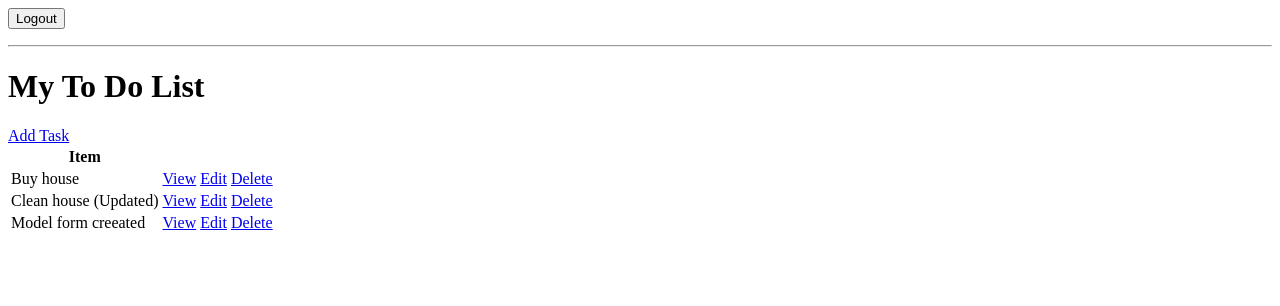
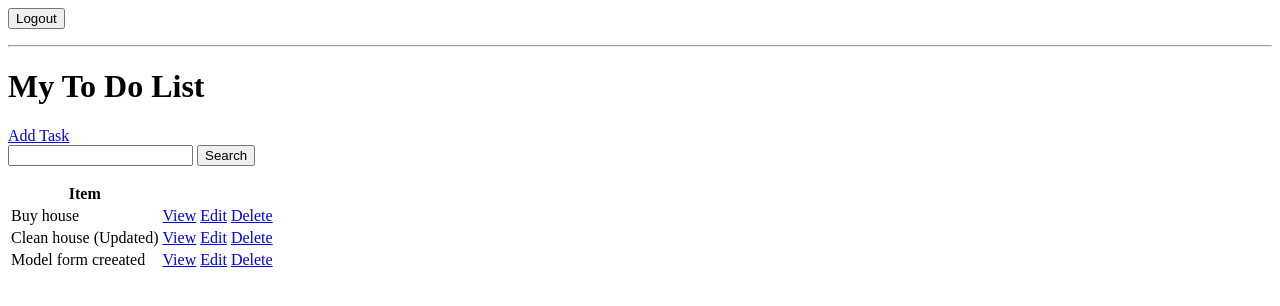
Before and after one commit to gobivadivu/Todo-List, a Django app: page / in a window 1280 px wide. Shown: the top 306 px of the page. Run offline with Django 5.2, Linux system fonts and the light colour scheme; a user stored in the database is signed in; data comes from the database, SQL or seed files in the repository; both versions use the stored data as it was after the commit.

Commit message:
Added Search funcrioanlity to enable users search for desired tasks

```diff
--- a/base/templates/base/task_list.html
+++ b/base/templates/base/task_list.html
@@ -10,8 +10,15 @@
 {% endif %}
 
 <hr>
-<h1>My To Do List {{color}}</h1>
+<h1>My To Do List {{color}} </h1>
 <a href="{% url 'task-create' %}">Add Task</a>
+
+<form method="GET">
+    <!--we dont need csrf token-->
+    <input type="text" name="search-area" value="{{search_input}}">
+    <input type="submit" value="Search">
+</form>
+
 <table>
     <tr>
         <th>Item</th>
--- a/base/views.py
+++ b/base/views.py
@@ -32,6 +32,7 @@ class RegisterPage(FormView):
             login(self.request, user)
         return HttpResponseRedirect(self.get_success_url())
 
+    #block the authenticated user from accessing the register page
     def get(self, *args, **kwargs):
         if self.request.user.is_authenticated:
             return redirect('tasks')
@@ -49,6 +50,14 @@ class TaskList(LoginRequiredMixin, ListView):
         context['tasks'] = context['tasks'].filter(user=self.request.user)
         context['count'] = context['tasks'].filter(complete=False) #count incomplete items
         #we set it at context_object_name
+
+        search_input = self.request.GET.get('search-area') or ''
+        if search_input:
+            context['tasks'] = context['tasks'].filter(
+                title__startswith = search_input #icontains is other method to filter
+            )
+
+        context['search_input'] = search_input
         return context
 
 class TaskDetail(LoginRequiredMixin, DetailView):
```
Also changed, not shown: db.sqlite3.
